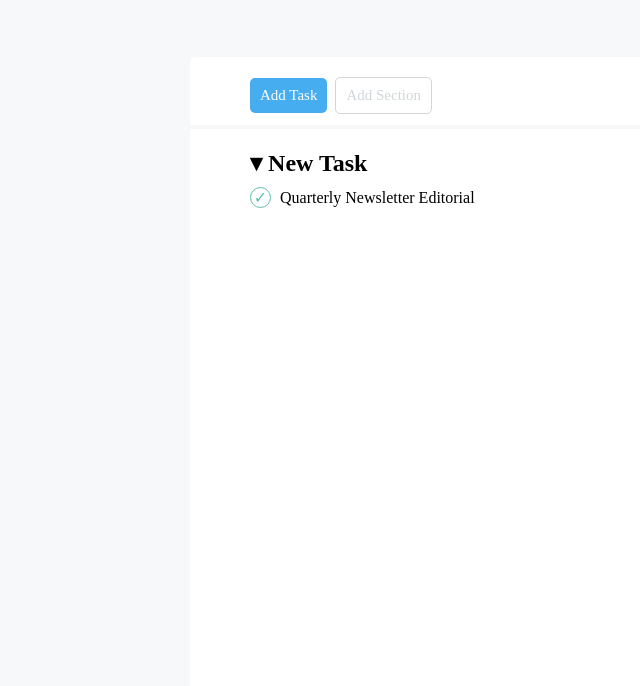
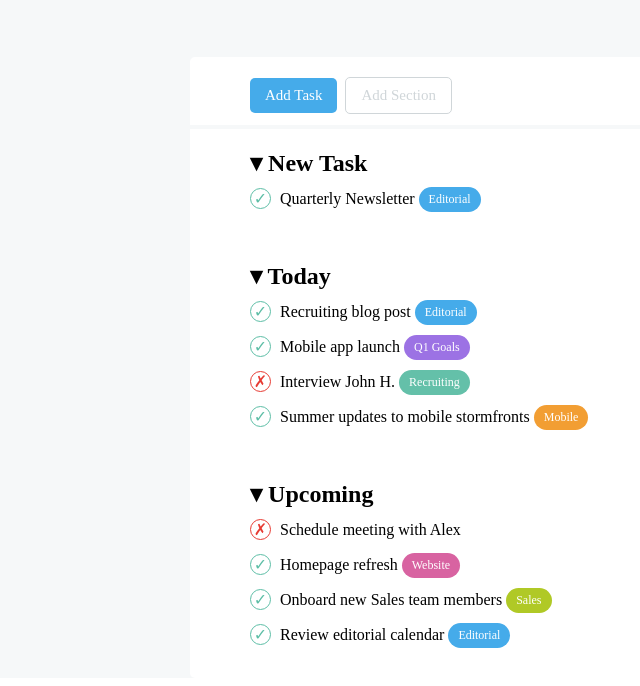
Before and after one commit to pierluigicarrieri/html-css-toboolist, a plain HTML site: page index.html in a window 1280 px wide. Shown: the part 84-770 px from the top of the page, without its empty margins (0-640 px from the left). Drawn offline with Linux system fonts and the light colour scheme.

Commit message:
Esercizio validato e terminato.

```diff
--- a/index.html
+++ b/index.html
@@ -23,7 +23,7 @@
 
         <section id="adder">
 
-            <div id="task_adder" class="white_text">Add Task</div>
+            <div id="task_adder" class="white_text blue_button">Add Task</div>
 
             <div id="section_adder">Add Section</div>
 
@@ -33,7 +33,7 @@
 
     <section id="new_task">
 
-            <h2>&#9662 New Task</h2>
+            <h2>&#9662; New Task</h2>
 
             <div class="line">
 
@@ -41,15 +41,103 @@
 
                 <div class="main_text">Quarterly Newsletter</div>
 
-                <div class="button">Editorial</div>
+                <div class="button white_text blue_button">Editorial</div>
 
             </div>
 
     </section>
 
-    <section id="today"></section>
+    <section id="today">
 
-    <section id="upcoming"></section>
+        <h2>&#9662; Today</h2>
+
+        <div class="line">
+
+            <div class="symbol check">&check;</div>
+
+            <div class="main_text">Recruiting blog post</div>
+
+            <div class="button white_text blue_button">Editorial</div>
+
+        </div>
+
+        <div class="line">
+
+            <div class="symbol check">&check;</div>
+
+            <div class="main_text">Mobile app launch</div>
+
+            <div class="button white_text purple_button">Q1 Goals</div>
+
+        </div>
+
+        <div class="line">
+
+            <div class="symbol cross">&cross;</div>
+
+            <div class="main_text">Interview John H.</div>
+
+            <div class="button white_text green_button">Recruiting</div>
+
+        </div>
+
+        <div class="line">
+
+            <div class="symbol check">&check;</div>
+
+            <div class="main_text">Summer updates to mobile stormfronts</div>
+
+            <div class="button white_text orange_button">Mobile</div>
+
+        </div>
+
+    </section>
+
+    <section id="upcoming">
+
+        <h2>&#9662; Upcoming</h2>
+
+        <div class="line">
+
+            <div class="symbol cross">&cross;</div>
+
+            <div class="main_text">Schedule meeting with Alex</div>
+
+            <div class="button white_text"></div>
+
+        </div>
+
+        <div class="line">
+
+            <div class="symbol check">&check;</div>
+
+            <div class="main_text">Homepage refresh</div>
+
+            <div class="button white_text salmon_button">Website</div>
+
+        </div>
+
+        <div class="line">
+
+            <div class="symbol check">&check;</div>
+
+            <div class="main_text">Onboard new Sales team members</div>
+
+            <div class="button white_text olive_green_button">Sales</div>
+
+        </div>
+
+        <div class="line">
+
+            <div class="symbol check">&check;</div>
+
+            <div class="main_text">Review editorial calendar</div>
+
+            <div class="button white_text blue_button">Editorial</div>
+
+        </div>
+
+    </section>
 
     </div>
 
--- a/style/style.css
+++ b/style/style.css
@@ -25,12 +25,15 @@ main {
     background-color: rgba(246,248,249,255);
 }
 
-#main_section {
+#main_section {   /* the white part of the website */
     width: 900px;
-    height: 1200px;
     margin: auto;
     border-radius: 5px;
     background-color: rgba(255,255,255,255);
+}
+
+section {
+    padding-left: 60px;
 }
 
 #adder {
@@ -49,14 +52,9 @@ main {
     margin-top: 15px;
     margin-bottom: 10px;
     margin-right: 2px;
-    padding: 10px;
+    padding: 10px 15px;
     display: inline-block;
     border-radius: 5px;
-    background-color: rgba(71,173,241,255);
-}
-
-section {
-    padding-left: 60px;
 }
 
 #section_adder {
@@ -65,7 +63,7 @@ section {
     margin-top: 15px;
     margin-bottom: 10px;
     margin-left: 2px;
-    padding: 10px;
+    padding: 10px 15px;
     border: 1px solid rgba(208,214,217,255);
     border-radius: 5px;
     display: inline-block;
@@ -84,6 +82,7 @@ hr {
 .line {
     margin-top: 10px;
     margin-bottom: 10px;
+    vertical-align: middle;
 }
 
 .symbol {
@@ -94,13 +93,18 @@ hr {
     border-radius: 50%;
 }
 
-.main_text {
+.main_text {  /* how do I recognize the correct font to use??? */
     margin-left: 5px;
     display: inline-block;
 }
 
 .button {
+    font-size: 12px;
+    padding: 5px 10px;
     display: inline-block;
+    border-radius: 15px;
+    height: 25px;
+    vertical-align: middle;
 }
 
 .check {
@@ -112,3 +116,30 @@ hr {
     color: rgba(231,59,51,255);
     border-color: rgba(231,59,51,255);
 }
+
+
+/* one class for every color */
+
+.blue_button {
+    background-color: rgba(69,171,234,255);
+}
+
+.purple_button {
+    background-color: rgba(156,114,228,255);
+}
+
+.green_button {
+    background-color: rgba(100,192,169,255);
+}
+
+.orange_button {
+    background-color: rgba(242,158,51,255);
+}
+
+.salmon_button {
+    background-color: rgba(216,99,161,255);
+}
+
+.olive_green_button {
+    background-color: rgba(176,201,38,255);
+}
```
